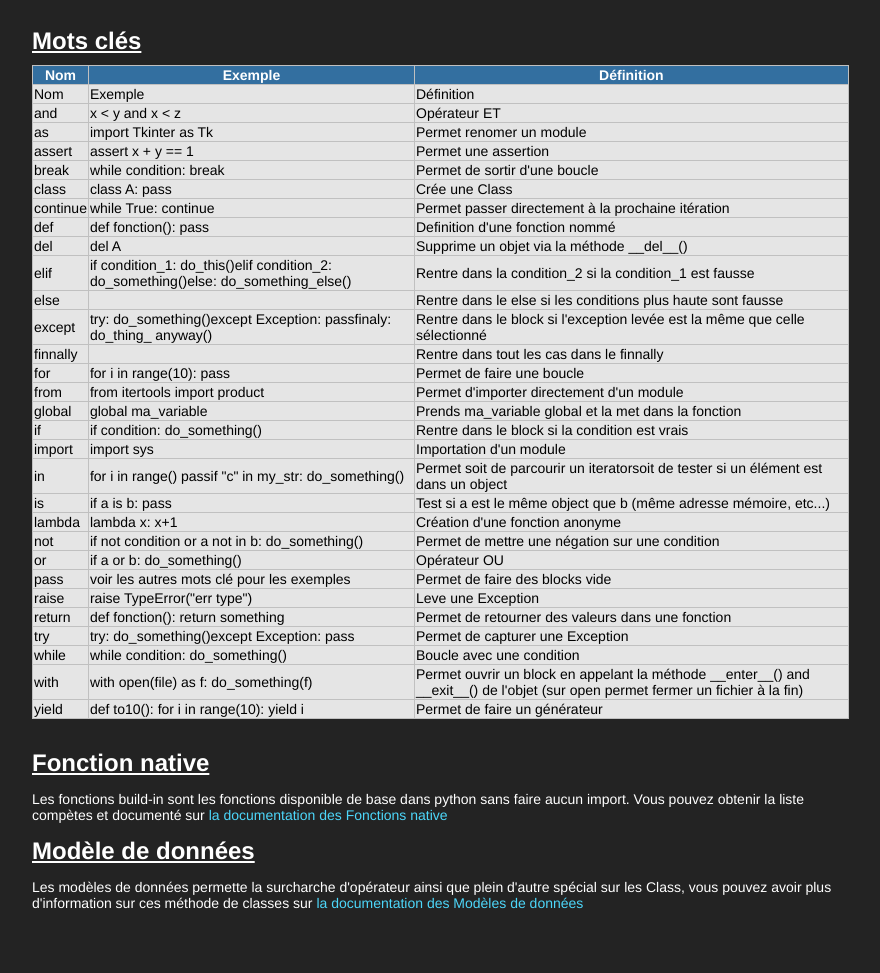
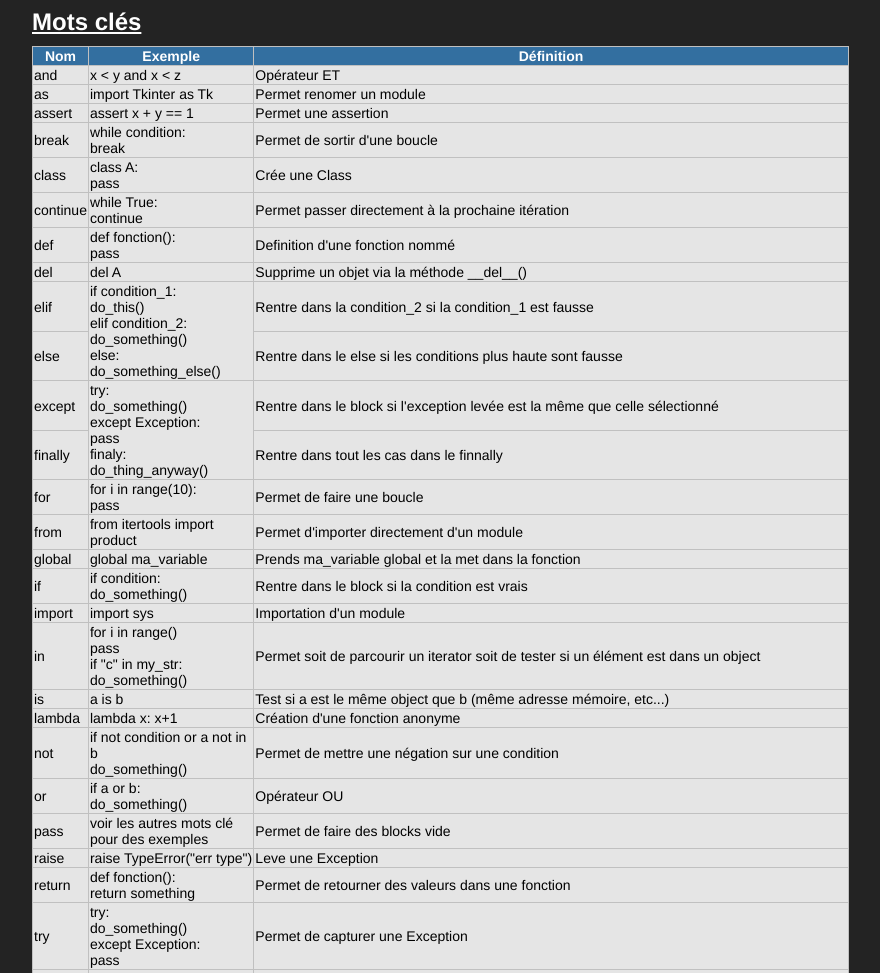
Before and after one commit to williammadie/python_masterclass, a plain HTML site: page breviaire.html in a window 1280 px wide. Shown: the part 609-1582 px from the top of the page, without its empty margins (116-996 px from the left). Drawn offline with Linux system fonts and the light colour scheme.

Commit message:
Update breviaire.html

```diff
--- a/breviaire.html
+++ b/breviaire.html
@@ -3,7 +3,10 @@
 
     <meta charset="utf-8">
     <link href="css/styles.css" rel="stylesheet" type="text/css">
+    <link href="css/breviaire.css" rel="stylesheet" type="text/css">
     <title>Bréviaire - PythonMasterClass</title>
+
+    <link rel="icon" type="image/png" sizes="32x32" href="./images/logos/icon.png">
 
     <!-- Police du h1 -->
     <link rel="preconnect" href="https://fonts.gstatic.com">
@@ -30,8 +33,8 @@
     <main>
         <h1>Bréviaire</h1>
         <div id="sommaire">
-            <nav aria-labelledby="sommaire-title">
-                <h2 id="sommaire-title">Sommaire</h2>
+            <nav>
+                <span>Sommaire</span>
                 <a href="#types-natifs">Types natifs</a>
                 <a href="#mots-cles">Mots clés</a>
                 <a href="#fonction-native">Fonction native</a>
@@ -50,11 +53,6 @@
                         </tr>
                     </thead>
                     <tbody>
-                        <tr>
-                            <td>Nom</td>
-                            <td>Exemple</td>
-                            <td>Définition</td>
-                        </tr>
                         <tr>
                             <td>int</td>
                             <td>4</td>
@@ -160,11 +158,6 @@
                     </thead>
                     <tbody>
                         <tr>
-                            <td>Nom</td>
-                            <td>Exemple</td>
-                            <td>Définition</td>
-                        </tr>
-                        <tr>
                             <td>and</td>
                             <td>x &lt y and x &lt z</td>
                             <td>Opérateur ET</td>
@@ -181,22 +174,22 @@
                         </tr>
                         <tr>
                             <td>break</td>
-                            <td>while condition:    break</td>
+                            <td>while condition:<br>    break</td>
                             <td>Permet de sortir d'une boucle</td>
                         </tr>
                         <tr>
                             <td>class</td>
-                            <td>class A:    pass</td>
+                            <td>class A:<br>    pass</td>
                             <td>Crée une Class</td>
                         </tr>
                         <tr>
                             <td>continue</td>
-                            <td>while True:    continue</td>
+                            <td>while True:<br>    continue</td>
                             <td>Permet passer directement à la prochaine itération</td>
                         </tr>
                         <tr>
                             <td>def</td>
-                            <td>def fonction():    pass</td>
+                            <td>def fonction():<br>    pass</td>
                             <td>Definition d'une fonction nommé</td>
                         </tr>
                         <tr>
@@ -206,27 +199,27 @@
                         </tr>
                         <tr>
                             <td>elif</td>
-                            <td>if condition_1:    do_this()elif condition_2:    do_something()else:    do_something_else()</td>
+                            <td rowspan=2>if condition_1:<br>    do_this()<br>elif condition_2:<br>    do_something()<br>else:<br>    do_something_else()</td>
                             <td>Rentre dans la condition_2 si la condition_1 est fausse</td>
                         </tr>
                         <tr>
                             <td>else</td>
-                            <td> </td>
+                            <td style="display:none;"></td>
                             <td>Rentre dans le else si les conditions plus haute sont fausse</td>
                         </tr>
                         <tr>
                             <td>except</td>
-                            <td>try:    do_something()except Exception:    passfinaly:    do_thing_ anyway()</td>
+                            <td rowspan=2>try:<br>    do_something()<br>except Exception:<br>    pass<br>finaly:<br>    do_thing_anyway()</td>
                             <td>Rentre dans le block si l'exception levée est la même que celle sélectionné</td>
                         </tr>
                         <tr>
-                            <td>finnally</td>
-                            <td> </td>
+                            <td>finally</td>
+                            <td style="display:none;"></td>
                             <td>Rentre dans tout les cas dans le finnally</td>
                         </tr>
                         <tr>
                             <td>for</td>
-                            <td>for i in range(10):    pass</td>
+                            <td>for i in range(10):<br>    pass</td>
                             <td>Permet de faire une boucle</td>
                         </tr>
                         <tr>
@@ -241,7 +234,7 @@
                         </tr>
                         <tr>
                             <td>if</td>
-                            <td>if condition:    do_something()</td>
+                            <td>if condition:<br>    do_something()</td>
                             <td>Rentre dans le block si la condition est vrais</td>
                         </tr>
                         <tr>
@@ -251,12 +244,12 @@
                         </tr>
                         <tr>
                             <td>in</td>
-                            <td>for i in range()    passif "c" in my_str:    do_something()</td>
-                            <td>Permet soit de parcourir un iteratorsoit de tester si un élément est dans un object</td>
+                            <td>for i in range()<br>    pass<br>if "c" in my_str:<br>    do_something()</td>
+                            <td>Permet soit de parcourir un iterator soit de tester si un élément est dans un object</td>
                         </tr>
                         <tr>
                             <td>is</td>
-                            <td>if a is b:    pass</td>
+                            <td>a is b</td>
                             <td>Test si a est le même object que b (même adresse mémoire, etc...)</td>
                         </tr>
                         <tr>
@@ -266,17 +259,17 @@
                         </tr>
                         <tr>
                             <td>not</td>
-                            <td>if not condition or a not in b:    do_something()</td>
+                            <td>if not condition or a not in b<br>    do_something()</td>
                             <td>Permet de mettre une négation sur une condition</td>
                         </tr>
                         <tr>
                             <td>or</td>
-                            <td>if a or b:    do_something()</td>
+                            <td>if a or b:<br>    do_something()</td>
                             <td>Opérateur OU</td>
                         </tr>
                         <tr>
                             <td>pass</td>
-                            <td>voir les autres mots clé pour  les exemples</td>
+                            <td>voir les autres mots clé <br> pour des exemples</td>
                             <td>Permet de faire des blocks vide</td>
                         </tr>
                         <tr>
@@ -286,27 +279,27 @@
                         </tr>
                         <tr>
                             <td>return</td>
-                            <td>def fonction():    return something</td>
+                            <td>def fonction():<br>    return something</td>
                             <td>Permet de retourner des valeurs dans une fonction</td>
                         </tr>
                         <tr>
                             <td>try</td>
-                            <td>try:    do_something()except Exception:    pass</td>
+                            <td>try:<br>    do_something()<br>except Exception:<br>    pass</td>
                             <td>Permet de capturer une Exception</td>
                         </tr>
                         <tr>
                             <td>while</td>
-                            <td>while condition:    do_something()</td>
+                            <td>while condition:<br>    do_something()</td>
                             <td>Boucle avec une condition</td>
                         </tr>
                         <tr>
                             <td>with</td>
-                            <td>with open(file) as f:    do_something(f)</td>
+                            <td>with open(file) as f:<br>    do_something(f)</td>
                             <td>Permet ouvrir un block en appelant la méthode __enter__() and __exit__() de l'objet (sur open permet fermer un fichier à la fin)</td>
                         </tr>
                         <tr>
                             <td>yield</td>
-                            <td>def to10():    for i in range(10):        yield i</td>
+                            <td>def to10():<br>    for i in range(10):<br>        yield i</td>
                             <td>Permet de faire un générateur</td>
                         </tr>
                     </tbody>
@@ -316,14 +309,14 @@
                 <h2>Fonction native</h2>
                 <p>
                     Les fonctions build-in sont les fonctions disponible de base dans python sans faire aucun import.
-                    Vous pouvez obtenir la liste compètes et documenté sur <a href="https://docs.python.org/fr/3/library/functions.html">la documentation des Fonctions native</a>
+                    Vous pouvez obtenir la liste compètes et documenté sur <a href="https://docs.python.org/fr/3/library/functions.html" target="_blank">la documentation des Fonctions native</a>
                 </p>
             </section>
             <section id="modele-de-donnees">
                 <h2>Modèle de données</h2>
                 <p>
                     Les modèles de données permette la surcharche d'opérateur ainsi que plein d'autre spécial sur les Class,
-                    vous pouvez avoir plus d'information sur ces méthode de classes sur <a href="https://docs.python.org/fr/3/library/functions.html">la documentation des Modèles de données</a>
+                    vous pouvez avoir plus d'information sur ces méthode de classes sur <a href="https://docs.python.org/fr/3/library/functions.html" target="_blank">la documentation des Modèles de données</a>
                 </p>
             </section>
         </div>
@@ -338,11 +331,11 @@
         <!--  RESEAUX  -->
         <address>
             <p>Réseaux :</p>
-            <a href="https://discord.com"><img id=discord src="images/logos/discord.png" alt="Discord"/></a>
-            <a href="https://fr.linkedin.com"><img src="images/logos/linkedin.png" alt="Linkedin"/></a>
-            <a href="https://www.instagram.com"><img src="images/logos/instagram.png" alt="Instagram"/></a>
-            <a href="https://www.youtube.com" id=youtube><img src="images/logos/youtube.png" alt="Youtube"/></a>
-            <a href="https://twitter.com"><img src="images/logos/twitter.png" alt="Twitter"/></a>
+            <a href="https://discord.com" target="_blank"><img id=discord src="images/logos/discord.png" alt="Discord"/></a>
+            <a href="https://fr.linkedin.com" target="_blank"><img src="images/logos/linkedin.png" alt="Linkedin"/></a>
+            <a href="https://www.instagram.com" target="_blank"><img src="images/logos/instagram.png" alt="Instagram"/></a>
+            <a href="https://www.youtube.com" id=youtube target="_blank"><img src="images/logos/youtube.png" alt="Youtube"/></a>
+            <a href="https://twitter.com" target="_blank"><img src="images/logos/twitter.png" alt="Twitter"/></a>
         </address>
     </footer>
 </body>
```
